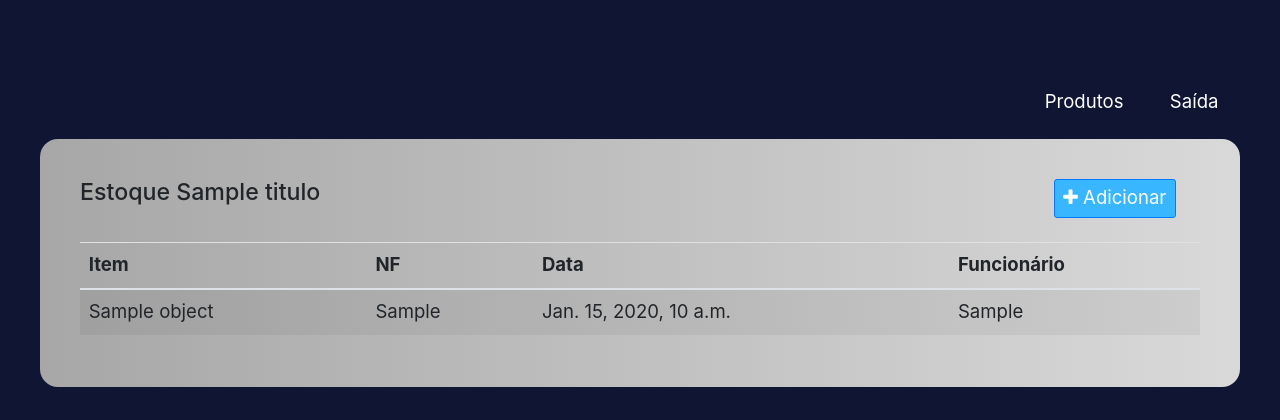
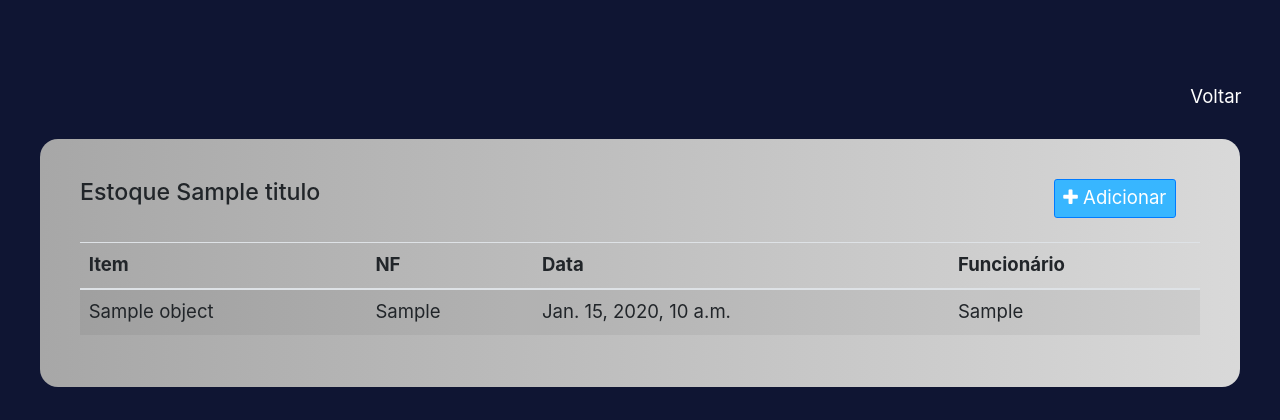
Before and after one commit to Eberty20/PIL10CLEAN, a Django app: template Projeto-Integrador-1-master/estoque/projeto/estoque/templates/estoque_list.html in a window 1280 px wide. Shown: the part 61-481 px from the top of the page. Run offline with Django 3.2, Linux system fonts and the light colour scheme; the template is opened without the code that fills it: most values are stand-ins (such as "Sample title", 1, 10 or a date in 2020); some libraries are stand-ins or nearby versions.

Commit message:
Add files via upload

```diff
--- a/Projeto-Integrador-1-master/estoque/projeto/estoque/templates/estoque_list.html
+++ b/Projeto-Integrador-1-master/estoque/projeto/estoque/templates/estoque_list.html
@@ -2,13 +2,8 @@
 
 {% block content %}
 
-<div id=conest>
-  <div class=ensa2>
-    <a  href="{% url 'produto:produto_list' %}">Produtos</a>
-  </div>
-    <div class="ensa2">
-    <a  href="{% url 'estoque:estoque_saida_list' %}">Saída</a>
-  </div>
+<div id=conest3>
+  <a href="{% url 'core:index' %}">Voltar</a>
 </div>
 
 
--- a/Projeto-Integrador-1-master/estoque/projeto/estoque/urls.py
+++ b/Projeto-Integrador-1-master/estoque/projeto/estoque/urls.py
@@ -34,4 +34,6 @@ urlpatterns = [
     path('entrada/', include(entrada_patterns)),
     path('saida/', include(saida_patterns)),
     path('entrega/', include(entrega_patterns)),
+    path('estoque_entrada_list/', v.estoque_entrada_list, name='estoque_entrada_list'),
+    path('estoque_saida_list/', v.estoque_saida_list, name='estoque_saida_list'),
 ]
```
